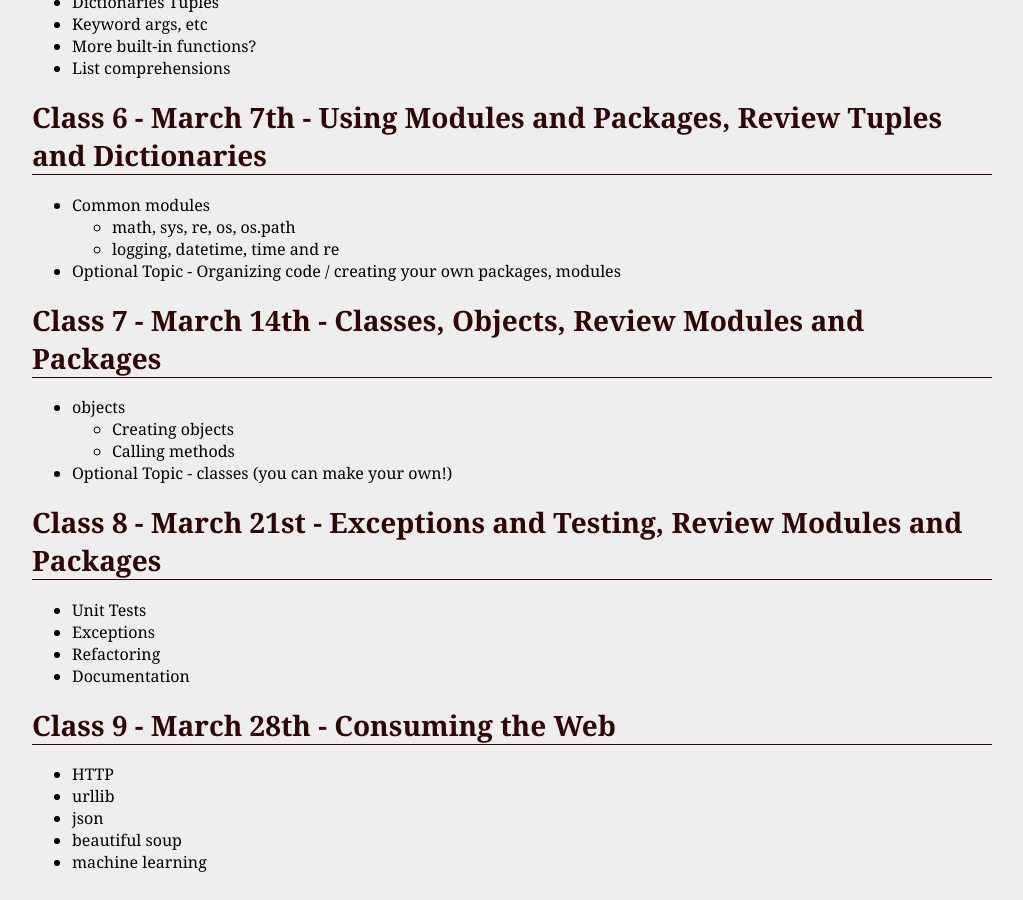
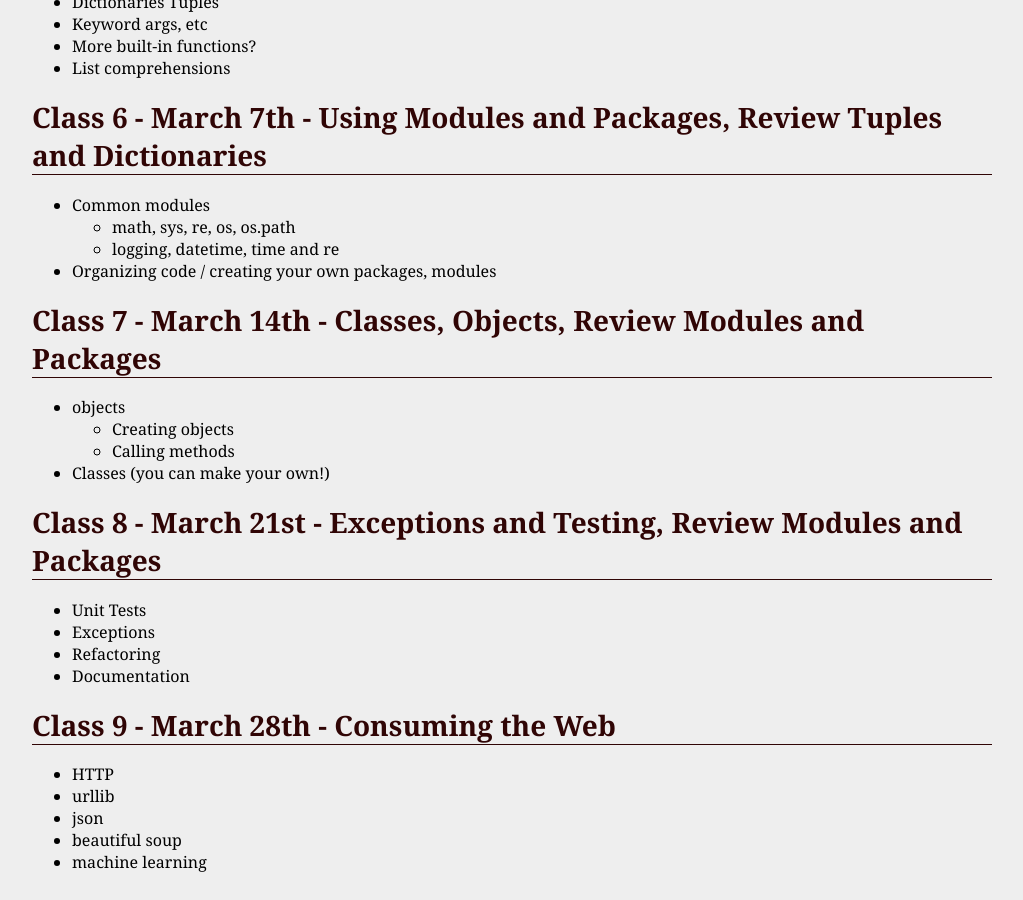
Before and after one commit to jversoza/MTEC2002, a Jekyll site: the page built from syllabus.markdown, in a window 1280 px wide and 900 px high, scrolled down 4621 px. Shown: the whole window, without its empty margins (128-1151 px from the left). Built offline with Jekyll 4.4.1, drawn with Linux system fonts in a browser that asks for light colours.

Commit message:
made creating classes, modules required topics

```diff
--- a/syllabus.markdown
+++ b/syllabus.markdown
@@ -195,14 +195,14 @@ Class 6 - March 7th - Using Modules and Packages, Review Tuples and Dictionaries
 * Common modules
 	* math, sys, re, os, os.path
 	* logging, datetime, time and re
-* Optional Topic - Organizing code / creating your own packages, modules
+* Organizing code / creating your own packages, modules
 
 Class 7 - March 14th -  Classes, Objects, Review Modules and Packages
 =====
 * objects
 	* Creating objects
 	* Calling methods
-* Optional Topic - classes (you can make your own!)
+* Classes (you can make your own!)
 
 Class 8 - March 21st - Exceptions and Testing, Review Modules and Packages
 =====
```
